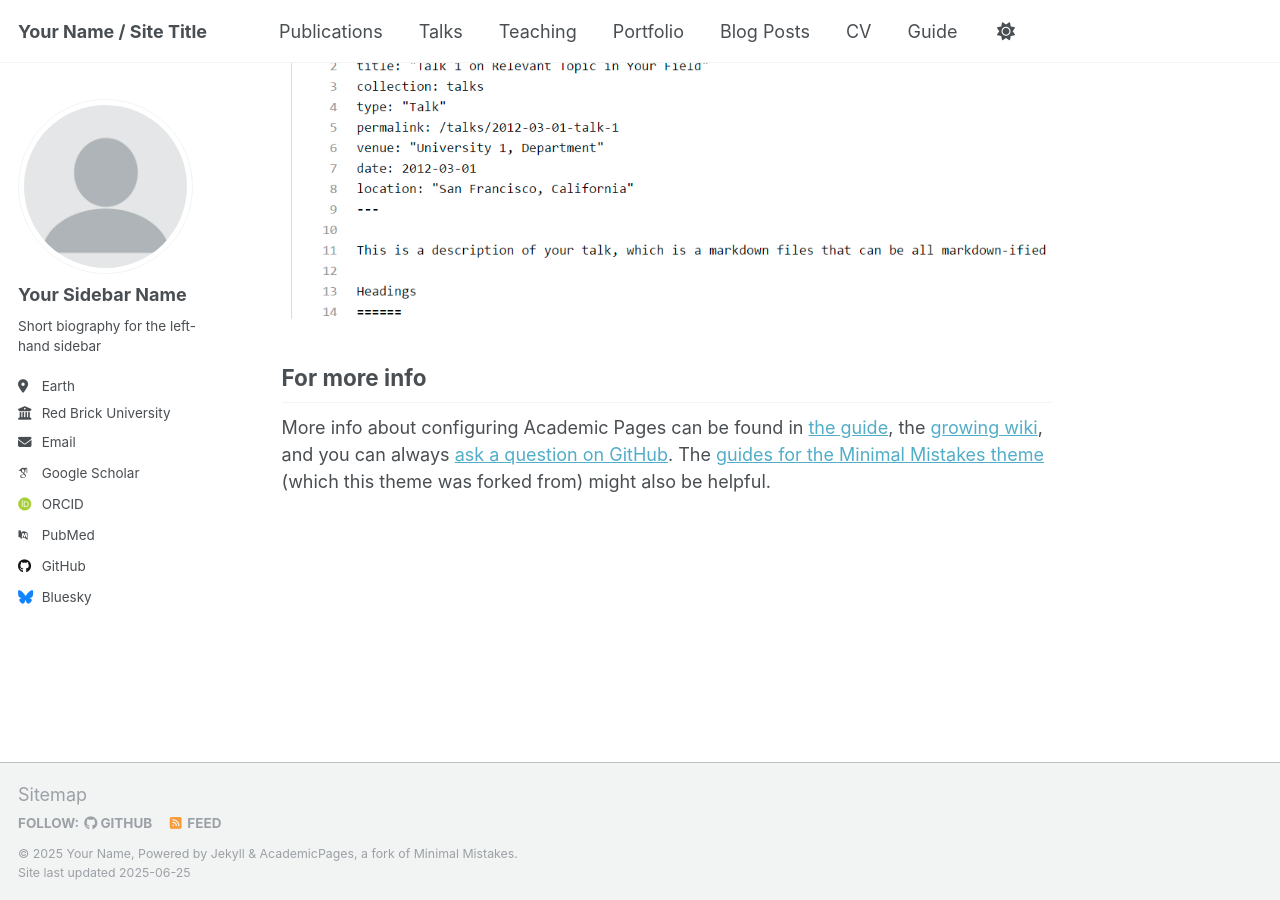
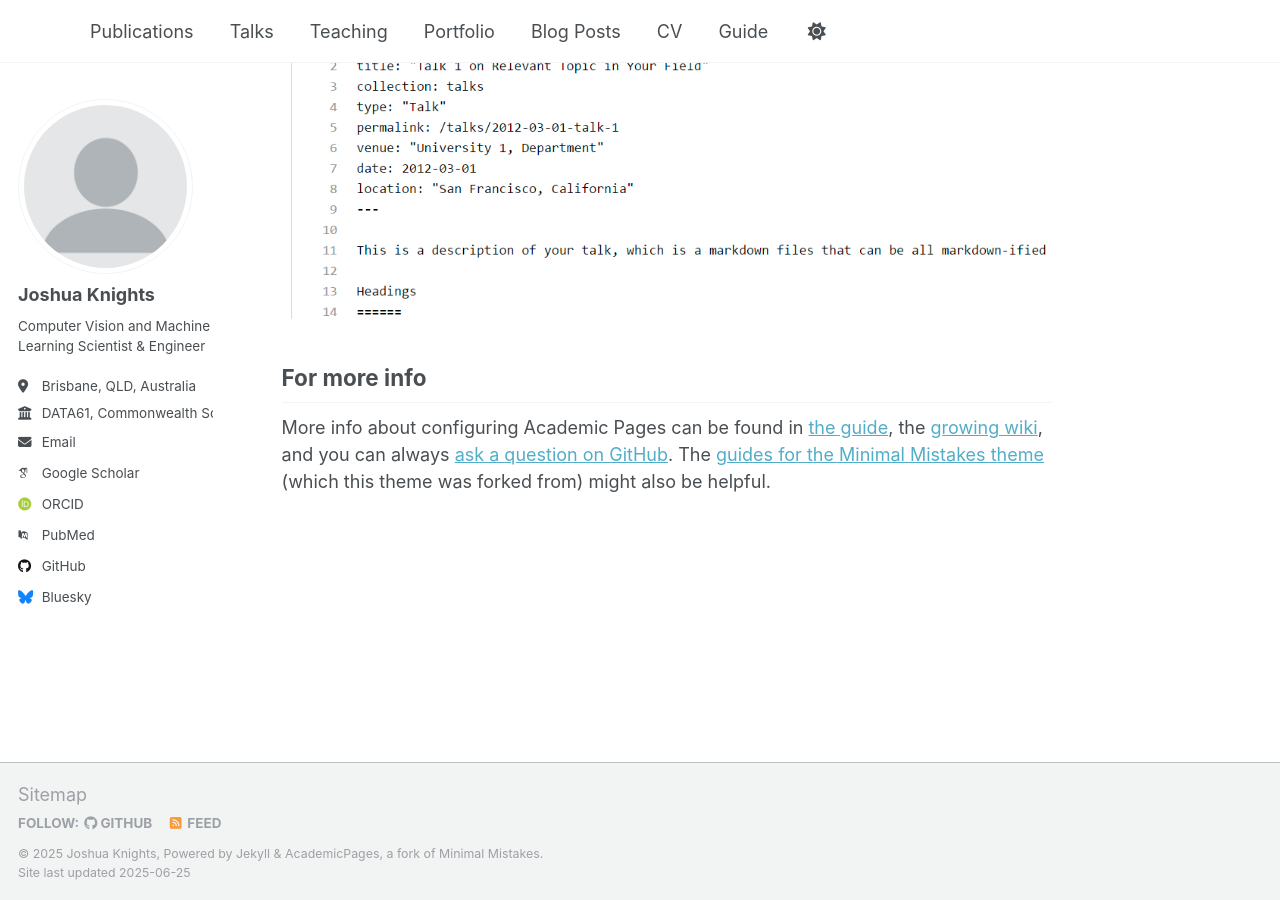
Before and after one commit to JBKnights/JBKnights.github.io, a Jekyll site: the page built from _pages/about.md, in a window 1280 px wide and 900 px high, scrolled down 2636 px. Built offline with Jekyll 4.4.1, drawn with Linux system fonts in a browser that asks for light colours; some web fonts are replaced.

Commit message:
updated _config.yml

```diff
--- a/_config.yml
+++ b/_config.yml
@@ -9,13 +9,13 @@
 # Basic Site Settings
 locale                   : "en-US"
 site_theme               : "default"
-title                    : "Your Name / Site Title"
+title                    : ""
 title_separator          : "-"
-name                     : &name "Your Name"
+name                     : &name "Joshua Knights"
 description              : &description "personal description"
-url                      : https://academicpages.github.io # the base hostname & protocol for your site e.g. "https://[your GitHub username].github.io" or if you already have some other page hosted on Github then use "https://[your GitHub username].github.io/[Your Repo Name]"
+url                      : https://https://jbknights.github.io/ # the base hostname & protocol for your site e.g. "https://[your GitHub username].github.io" or if you already have some other page hosted on Github then use "https://[your GitHub username].github.io/[Your Repo Name]"
 baseurl                  : "" # the subpath of your site, e.g. "/blog"
-repository               : "academicpages/academicpages.github.io"
+repository               : "JBKnights/JBKnights.github.io"
 
 # Site Author - The following control what appear as part of the author content on the side bar.
 #               If a field is blank the icon and link will not appear, otherwise it will be shown.
@@ -23,18 +23,18 @@ repository               : "academicpages/academicpages.github.io"
 author:
   # Biographic information
   avatar           : "profile.png"
-  name             : "Your Sidebar Name"
+  name             : "Joshua Knights"
   pronouns         : # example: "she/her"
-  bio              : "Short biography for the left-hand sidebar"
-  location         : "Earth"
-  employer         : "Red Brick University"
+  bio              : "Computer Vision and Machine Learning Scientist & Engineer"
+  location         : "Brisbane, QLD, Australia"
+  employer         : "DATA61, Commonwealth Scientific and Industrial Research Organisation"
   uri              : # URL
-  email            : "none@example.org"
+  email            : "joshuab.knights@gmail.com"
 
   # Academic websites
   academia         : # URL
   arxiv            : # URL - Update with the correct link to your profile
-  googlescholar    : "https://scholar.google.com/citations?user=PS_CX0AAAAAJ"
+  googlescholar    : "https://scholar.google.com/citations?user=RxbGr2EAAAAJ&hl=en"
   impactstory      : # URL
   orcid            : "http://orcid.org/yourorcidurl"
   semantic         : # URL
@@ -46,7 +46,7 @@ author:
   bitbucket        : # Username - Update with your username on the site
   codepen          : # Username
   dribbble         : # Username
-  github           : "academicpages"
+  github           : "https://github.com/JBKnights"
   kaggle           : # Username
   stackoverflow    : # User number or user number and name (i.e., use "1" or "1/jeff-atwood")
 
@@ -216,16 +216,16 @@ kramdown:
 # These settings control the types of collections used by the template
 collections:
   teaching:
-    output: true
+    output: false
     permalink: /:collection/:path/
   publications:
     output: true
     permalink: /:collection/:path/
   portfolio:
-    output: true
+    output: false
     permalink: /:collection/:path/
   talks:
-    output: true
+    output: false
     permalink: /:collection/:path/
 
 
```
